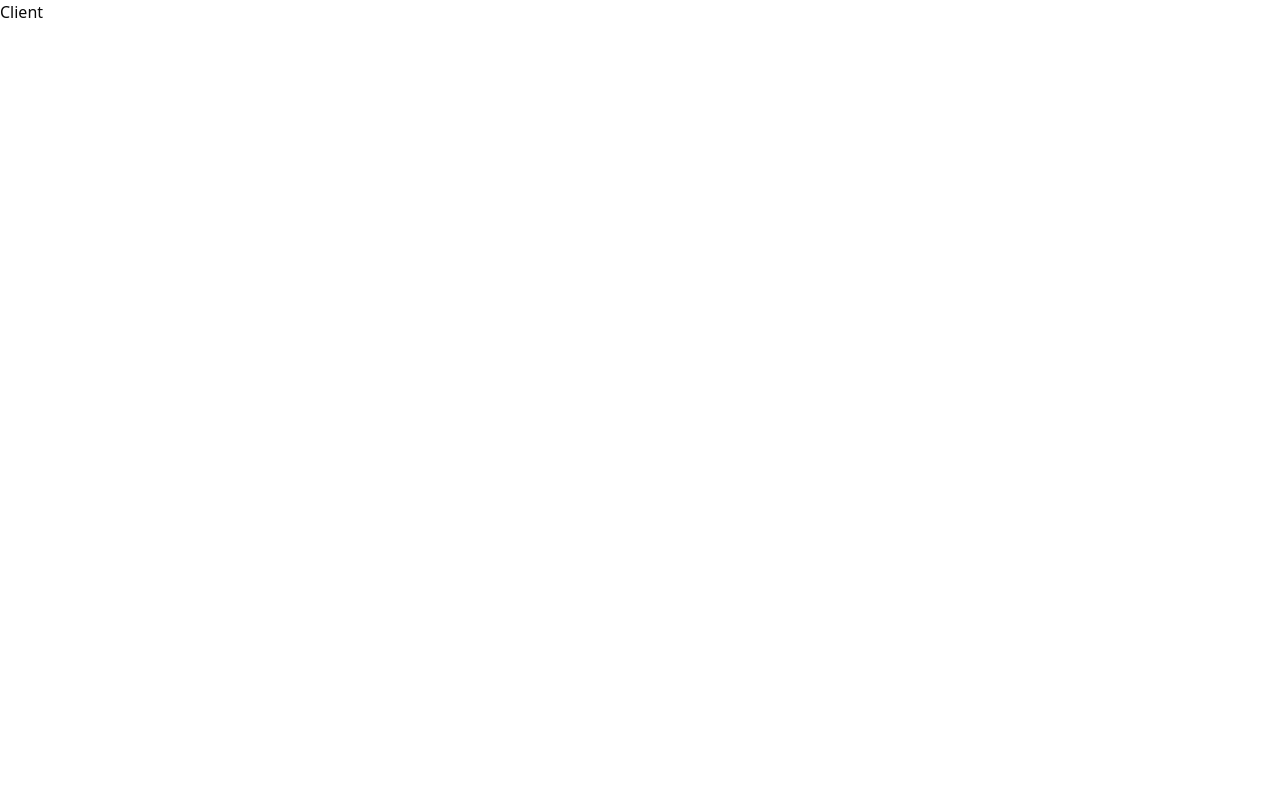
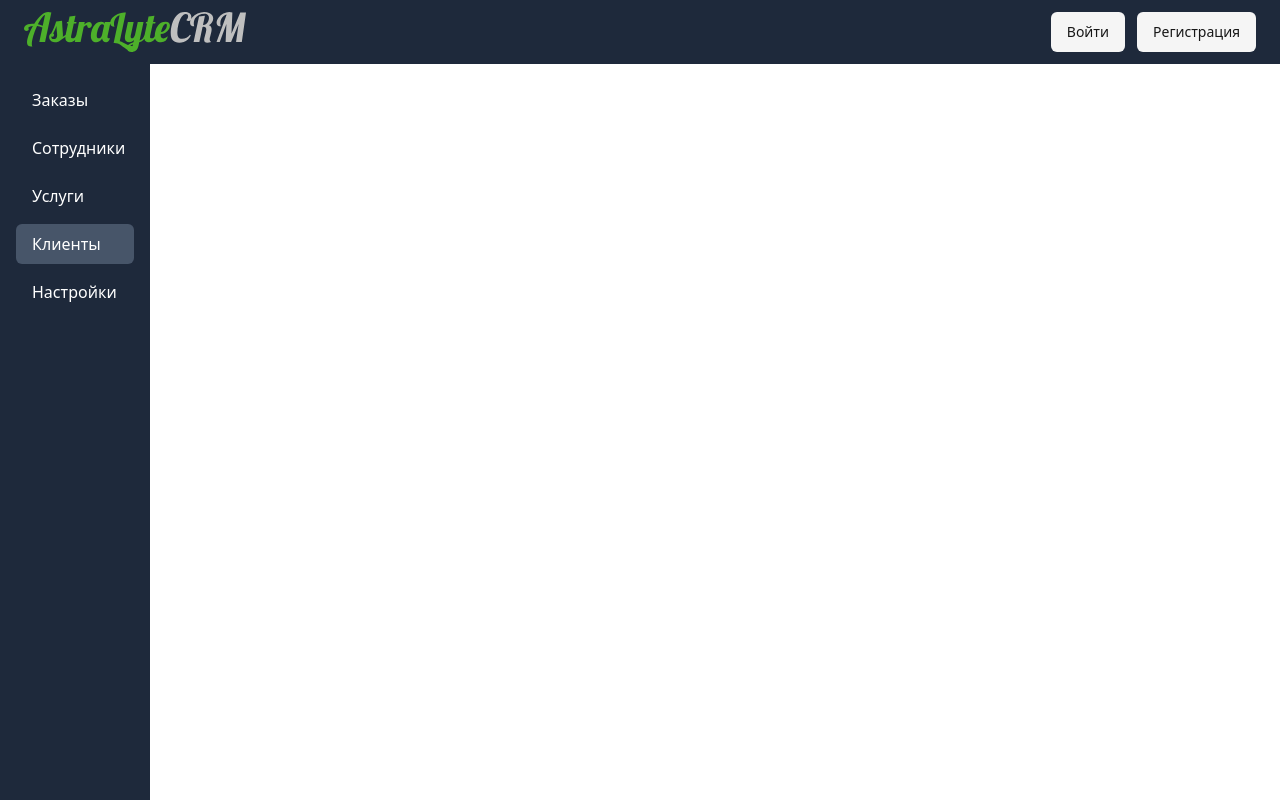
Before and after one commit to IvanGubkin/crm-astra, a React (Vite) app: page /clients in a window 1280 px wide. Built offline with nearby package versions, Linux system fonts and the light colour scheme.

Commit message:
fix routers

```diff
--- a/src/app/routers/appRouters.tsx
+++ b/src/app/routers/appRouters.tsx
@@ -8,7 +8,8 @@ import {Register} from "@/pages/register";
 import { Orders } from "@/pages/orders";
 import { Staffs } from "@/pages/staffs";
 import { Clients } from "@/pages/clients";
-import { Settings } from "lucide-react";
+import { Service } from "@/pages/service";
+import { Settings } from "@/pages/settings";
 
 export function AppRouters() {
   return (
@@ -21,6 +22,7 @@ export function AppRouters() {
         <Route path="/staffs" element={<Staffs />} />
         <Route path="/clients" element={<Clients />} />
         <Route path="/settings" element={<Settings />} />
+        <Route path="/service" element={<Service />} />
       </Routes>
     </BrowserRouter>
   );
--- a/src/pages/clients/ui/clients.tsx
+++ b/src/pages/clients/ui/clients.tsx
@@ -1,6 +1,13 @@
+import { Header } from "@/widgets/header";
+import { Navigate } from "@/widgets/navigate";
 
 
 
 export function Clients(){
-    return<>Client</>
+    return(
+        <div className="page">
+            <Header />
+            <Navigate />
+        </div>
+    )
 }
--- /dev/null
+++ b/src/pages/service/index.ts
@@ -0,0 +1 @@
+export {Service} from "./ui/service";
--- /dev/null
+++ b/src/pages/service/ui/service.tsx
@@ -0,0 +1,11 @@
+import {Header} from "@/widgets/header";
+import { Navigate } from "@/widgets/navigate";
+
+export function Service() {
+  return (
+    <div className="page">
+      <Header />
+      <Navigate />
+    </div>
+  );
+}
--- a/src/pages/settings/ui/settings.tsx
+++ b/src/pages/settings/ui/settings.tsx
@@ -1,6 +1,13 @@
+import { Header } from "@/widgets/header";
+import { Navigate } from "@/widgets/navigate";
 
 
 export function Settings() {
 
-    return<><h1>sd</h1></>
+    return(
+        <div className="page">
+            <Header />
+            <Navigate />
+        </div>
+    )
 }
--- a/src/pages/staffs/ui/staffs.tsx
+++ b/src/pages/staffs/ui/staffs.tsx
@@ -1,3 +1,11 @@
+import { Header } from "@/widgets/header";
+import { Navigate } from "@/widgets/navigate";
+
 export function Staffs(){
-    return<>Staff</>
+    return(
+        <div className="page">
+            <Header />
+            <Navigate />
+        </div>
+    )
 }
```
